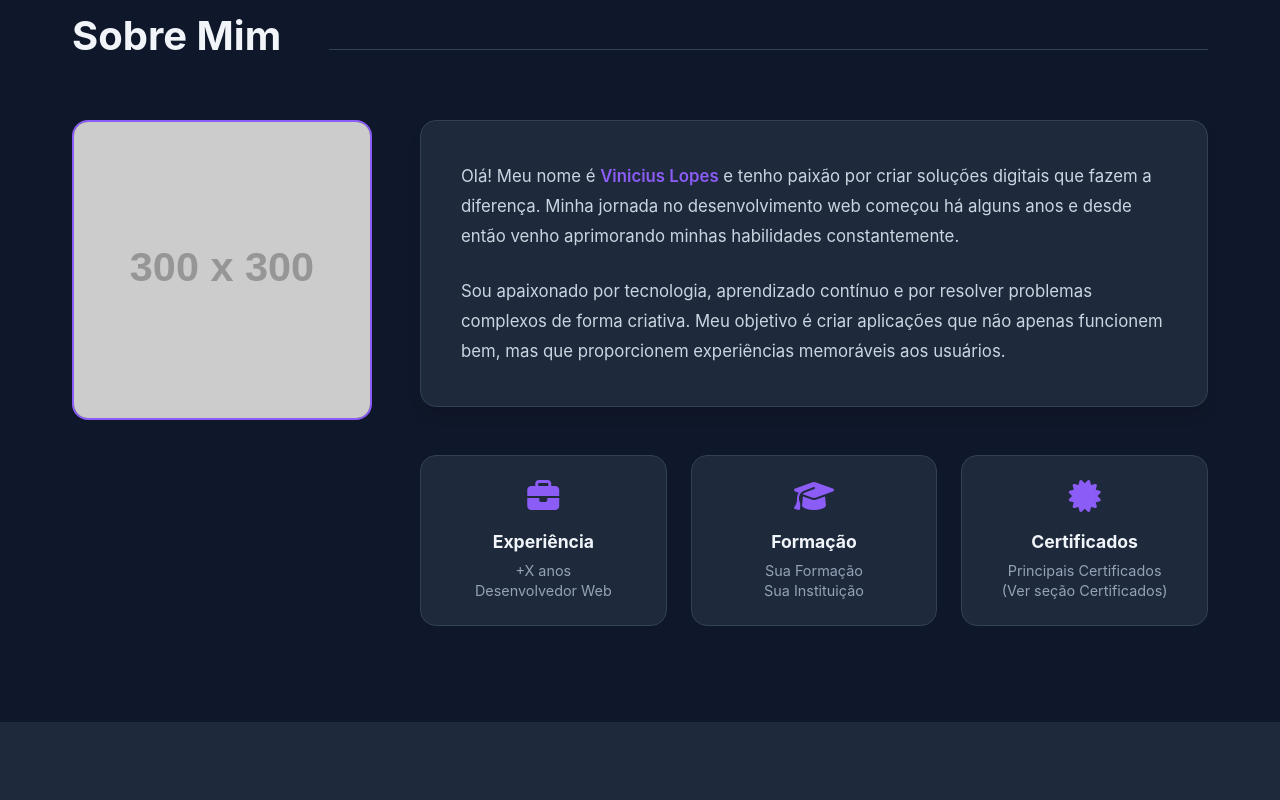
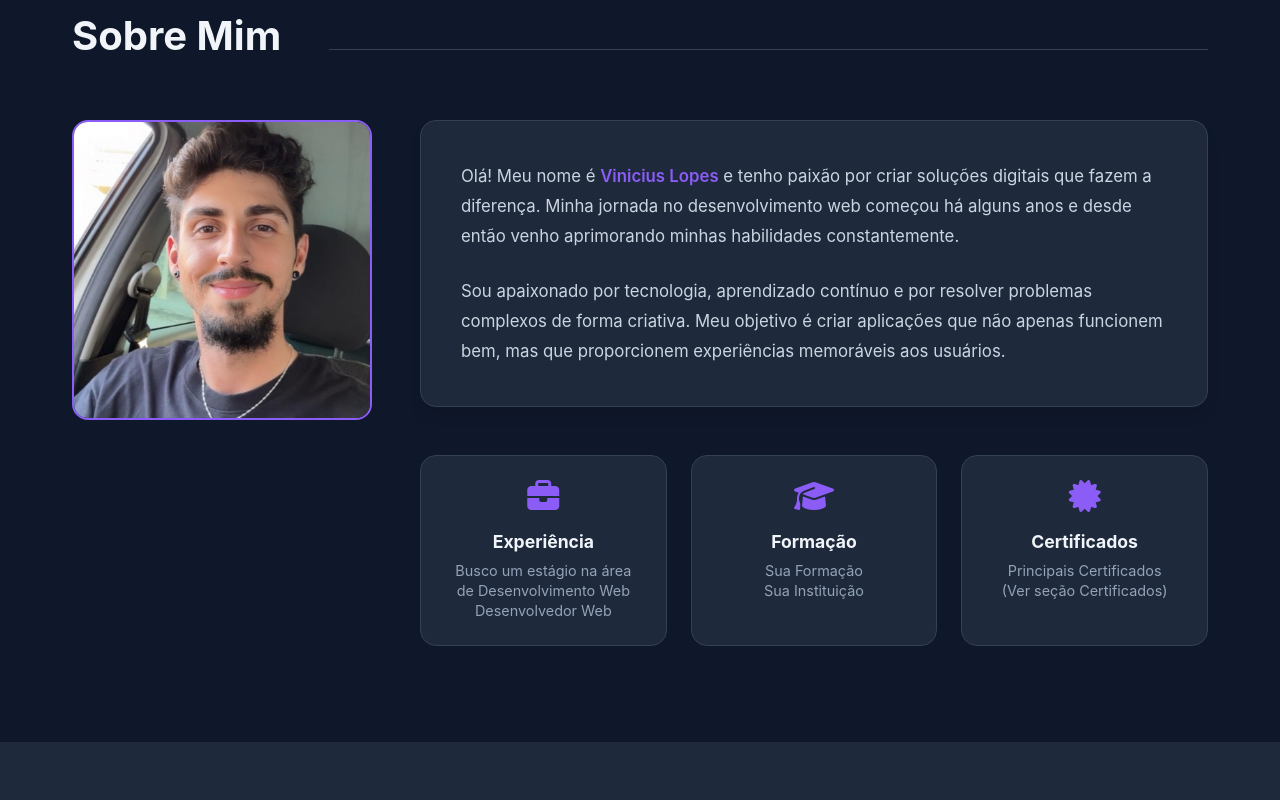
Before and after one commit to VinisLopes/portilofio, a plain HTML site: page index.html in a window 1280 px wide. Shown: the part 880-1680 px from the top of the page. Drawn offline with Linux system fonts and the light colour scheme; placeholder pictures from the web are drawn by us.

Commit message:
Alteração de dados

```diff
--- a/index.html
+++ b/index.html
@@ -6,6 +6,7 @@
     <title>Vinicius Lopes - Portfolio</title>
     <link rel="stylesheet" href="style.css">
     <link rel="stylesheet" href="https://cdnjs.cloudflare.com/ajax/libs/font-awesome/6.5.2/css/all.min.css">
+    <link rel="icon" type="image/png" href="imagens/portifolio.png">
 </head>
 <body>
     <canvas id="background-canvas"></canvas>
@@ -74,7 +75,7 @@
             <div class="about-content">
                 <div class="about-photo">
                     <div class="photo-container">
-                        <img src="https://via.placeholder.com/300x300/8b5cf6/ffffff?text=VL" alt="Foto de Perfil Vinicius Lopes" id="about-profile-img">
+                        <img src="imagens/Perfil.jpg" alt="Foto de Perfil Vinicius Lopes" id="about-profile-img">
                     </div>
                 </div>
                 <div class="about-text">
@@ -87,7 +88,7 @@
                         <div class="about-card">
                             <i class="fas fa-briefcase about-card-icon"></i>
                             <h4>Experiência</h4>
-                            <p>+X anos</p>
+                            <p>Busco um estágio na área de Desenvolvimento Web</p>
                             <p>Desenvolvedor Web</p>
                         </div>
 
```
Also changed, not shown: imagens/Projeot Nosso Amor.jpg (deleted), imagens/Torneio biblico.jpg (deleted), imagens/portifolio.png (added).
